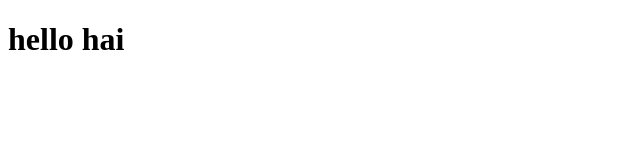
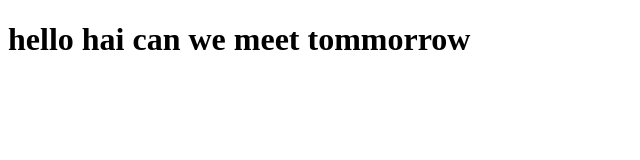
Before and after one commit to bibinbib/datewithgit-sample, a plain HTML site: page index.html in a window 1280 px wide. Shown: the whole page, without its empty margins (0-640 px from the left). Drawn offline with Linux system fonts and the light colour scheme.

Commit message:
hell0 file modified

```diff
--- a/index.html
+++ b/index.html
@@ -6,6 +6,6 @@
     <title>Document</title>
 </head>
 <body>
-    <h1>hello hai</h1>
+    <h1>hello hai can we meet tommorrow </h1>
 </body>
 </html>
```
